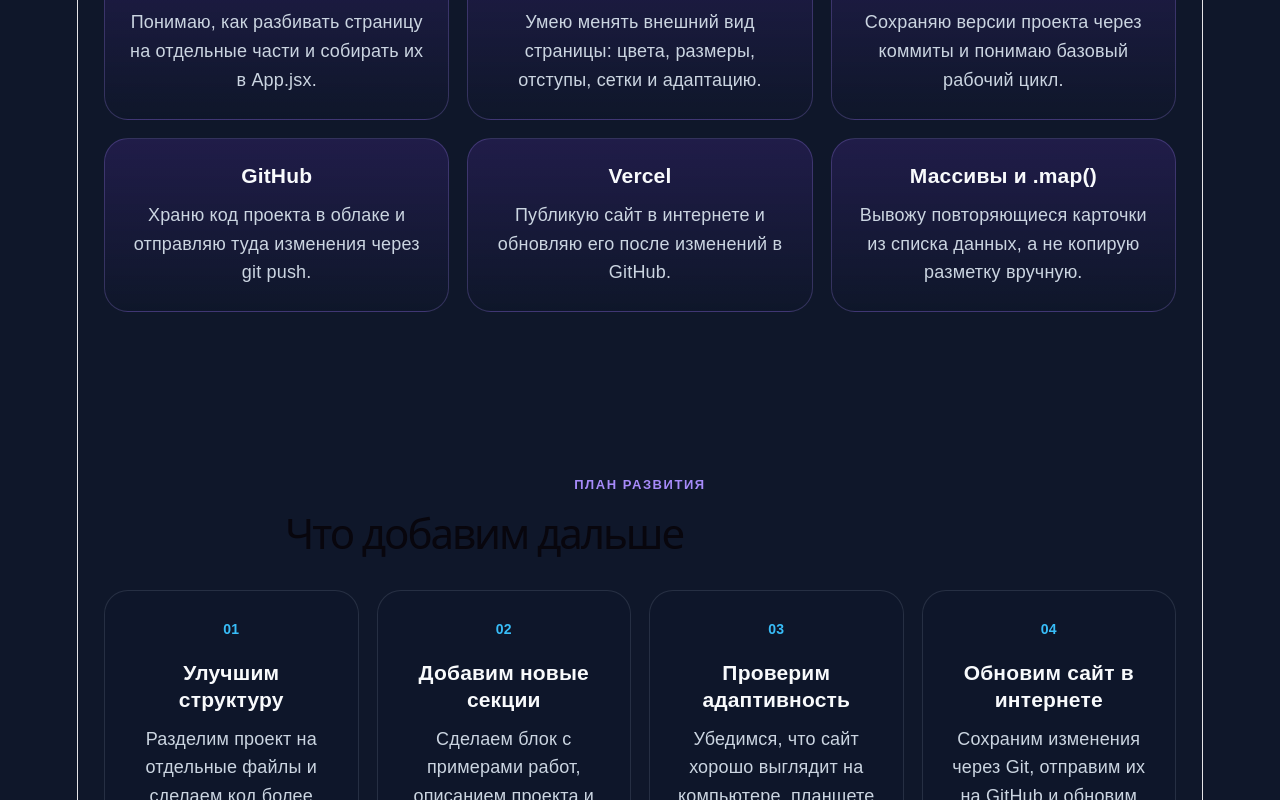
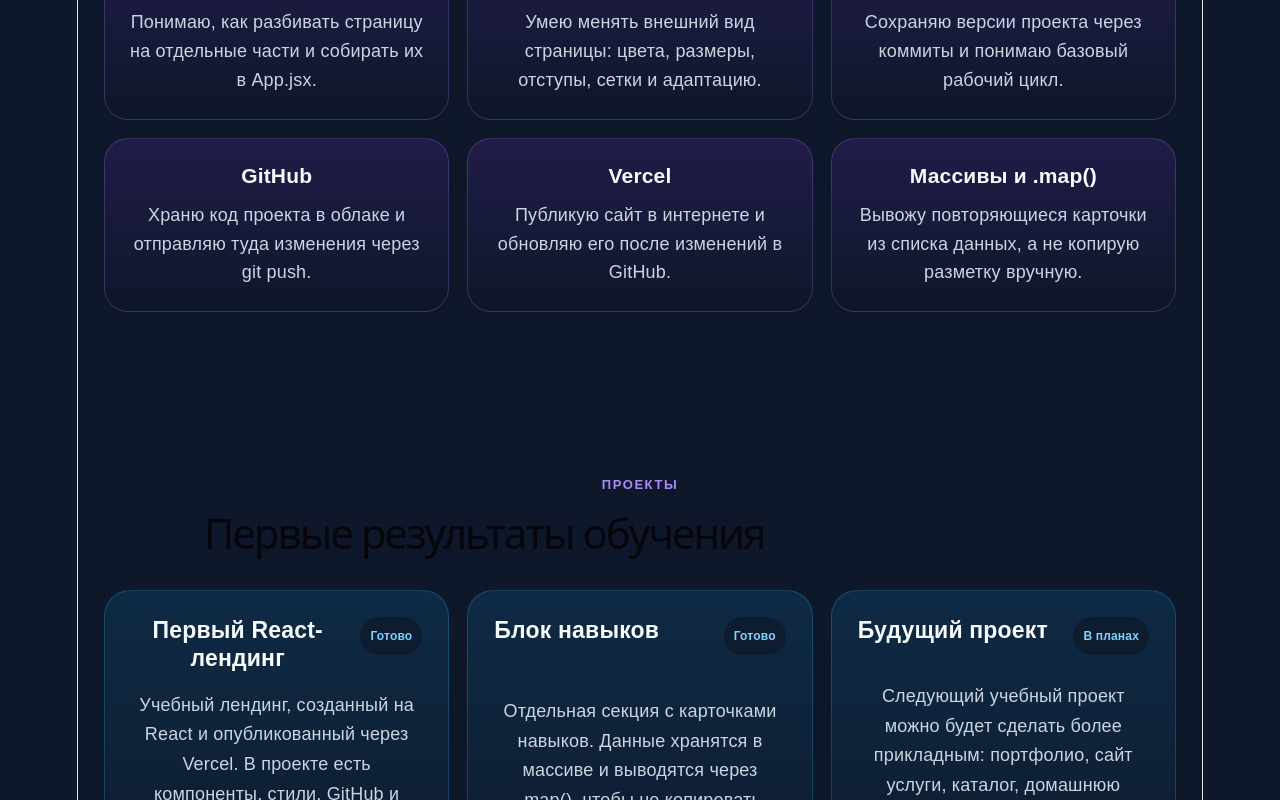
Before and after one commit to nightlind1/my-first-site, a React (Vite) app: page / in a window 1280 px wide. Shown: the part 2000-2800 px from the top of the page. Built offline with nearby package versions, Linux system fonts and the light colour scheme.

Commit message:
Добавил блок проектов

```diff
--- a/src/App.css
+++ b/src/App.css
@@ -43,9 +43,10 @@ a {
 
 .nav {
   display: flex;
-  gap: 24px;
+  gap: 22px;
   color: #cbd5e1;
   font-size: 15px;
+  flex-wrap: wrap;
 }
 
 .nav a:hover {
@@ -221,6 +222,69 @@ h2 {
   line-height: 1.6;
 }
 
+.projectsGrid {
+  display: grid;
+  grid-template-columns: repeat(3, 1fr);
+  gap: 18px;
+}
+
+.projectCard {
+  min-height: 300px;
+  padding: 26px;
+  border: 1px solid rgba(56, 189, 248, 0.24);
+  border-radius: 26px;
+  background:
+    linear-gradient(180deg, rgba(14, 165, 233, 0.14), rgba(15, 23, 42, 0.68));
+  display: flex;
+  flex-direction: column;
+  justify-content: space-between;
+}
+
+.projectHeader {
+  display: flex;
+  justify-content: space-between;
+  gap: 16px;
+  align-items: flex-start;
+  margin-bottom: 18px;
+}
+
+.projectHeader h3 {
+  margin: 0;
+  font-size: 23px;
+  line-height: 1.2;
+}
+
+.projectHeader span {
+  flex-shrink: 0;
+  padding: 6px 10px;
+  border-radius: 999px;
+  background: rgba(15, 23, 42, 0.7);
+  color: #7dd3fc;
+  font-size: 12px;
+  font-weight: 700;
+}
+
+.projectCard p {
+  margin: 0;
+  color: #cbd5e1;
+  line-height: 1.65;
+}
+
+.projectTags {
+  display: flex;
+  flex-wrap: wrap;
+  gap: 8px;
+  margin-top: 24px;
+}
+
+.projectTags span {
+  padding: 7px 10px;
+  border-radius: 999px;
+  background: rgba(148, 163, 184, 0.12);
+  color: #e2e8f0;
+  font-size: 13px;
+}
+
 .roadmapGrid {
   display: grid;
   grid-template-columns: repeat(4, 1fr);
@@ -303,6 +367,10 @@ h2 {
     grid-template-columns: repeat(2, 1fr);
   }
 
+  .projectsGrid {
+    grid-template-columns: 1fr;
+  }
+
   .roadmapGrid {
     grid-template-columns: repeat(2, 1fr);
   }
@@ -349,6 +417,10 @@ h2 {
     grid-template-columns: 1fr;
   }
 
+  .projectsGrid {
+    grid-template-columns: 1fr;
+  }
+
   .roadmapGrid {
     grid-template-columns: 1fr;
   }
--- a/src/App.jsx
+++ b/src/App.jsx
@@ -5,6 +5,7 @@ import Hero from './components/Hero'
 import Features from './components/Features'
 import Progress from './components/Progress'
 import Skills from './components/Skills'
+import Projects from './components/Projects'
 import Roadmap from './components/Roadmap'
 import CallToAction from './components/CallToAction'
 import Footer from './components/Footer'
@@ -17,6 +18,7 @@ function App() {
       <Features />
       <Progress />
       <Skills />
+      <Projects />
       <Roadmap />
       <CallToAction />
       <Footer />
--- a/src/components/Header.jsx
+++ b/src/components/Header.jsx
@@ -7,6 +7,7 @@ function Header() {
         <a href="#features">Преимущества</a>
         <a href="#progress">Что сделано</a>
         <a href="#skills">Навыки</a>
+        <a href="#projects">Проекты</a>
         <a href="#roadmap">План</a>
         <a href="#contact">Контакт</a>
       </nav>
--- /dev/null
+++ b/src/components/Projects.jsx
@@ -0,0 +1,53 @@
+const projects = [
+  {
+    title: 'Первый React-лендинг',
+    status: 'Готово',
+    description:
+      'Учебный лендинг, созданный на React и опубликованный через Vercel. В проекте есть компоненты, стили, GitHub и автоматическое обновление сайта.',
+    tags: ['React', 'Vite', 'Vercel'],
+  },
+  {
+    title: 'Блок навыков',
+    status: 'Готово',
+    description:
+      'Отдельная секция с карточками навыков. Данные хранятся в массиве и выводятся через .map(), чтобы не копировать разметку вручную.',
+    tags: ['Components', 'Arrays', 'map'],
+  },
+  {
+    title: 'Будущий проект',
+    status: 'В планах',
+    description:
+      'Следующий учебный проект можно будет сделать более прикладным: портфолио, сайт услуги, каталог, домашнюю бухгалтерию или мини-приложение.',
+    tags: ['Planning', 'Practice', 'Growth'],
+  },
+]
+
+function Projects() {
+  return (
+    <section className="section" id="projects">
+      <p className="sectionLabel">Проекты</p>
+      <h2>Первые результаты обучения</h2>
+
+      <div className="projectsGrid">
+        {projects.map((project) => (
+          <article className="projectCard" key={project.title}>
+            <div className="projectHeader">
+              <h3>{project.title}</h3>
+              <span>{project.status}</span>
+            </div>
+
+            <p>{project.description}</p>
+
+            <div className="projectTags">
+              {project.tags.map((tag) => (
+                <span key={tag}>{tag}</span>
+              ))}
+            </div>
+          </article>
+        ))}
+      </div>
+    </section>
+  )
+}
+
+export default Projects
```
